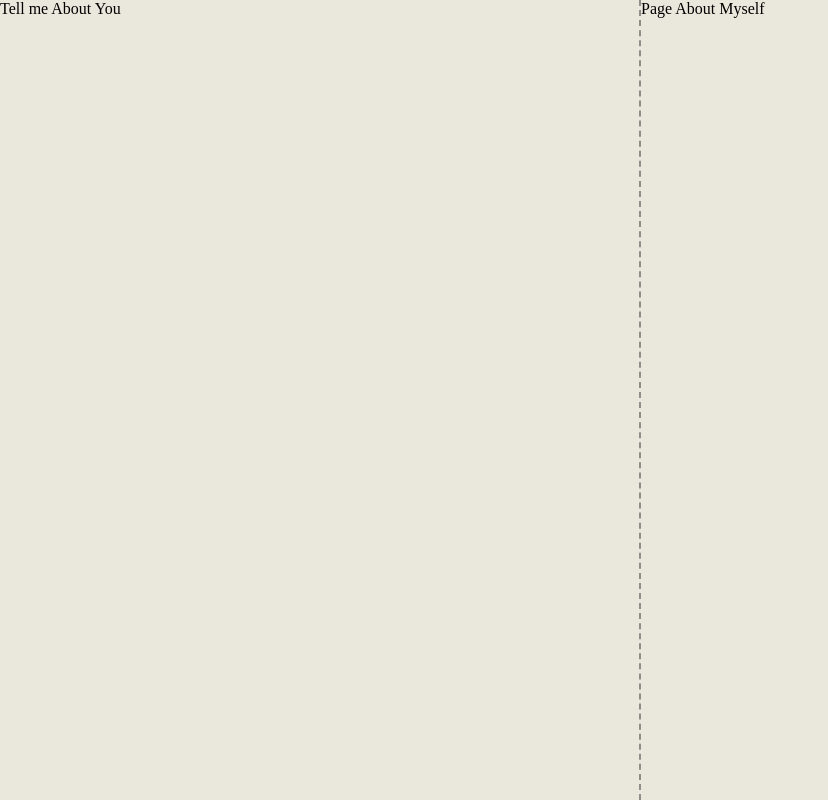
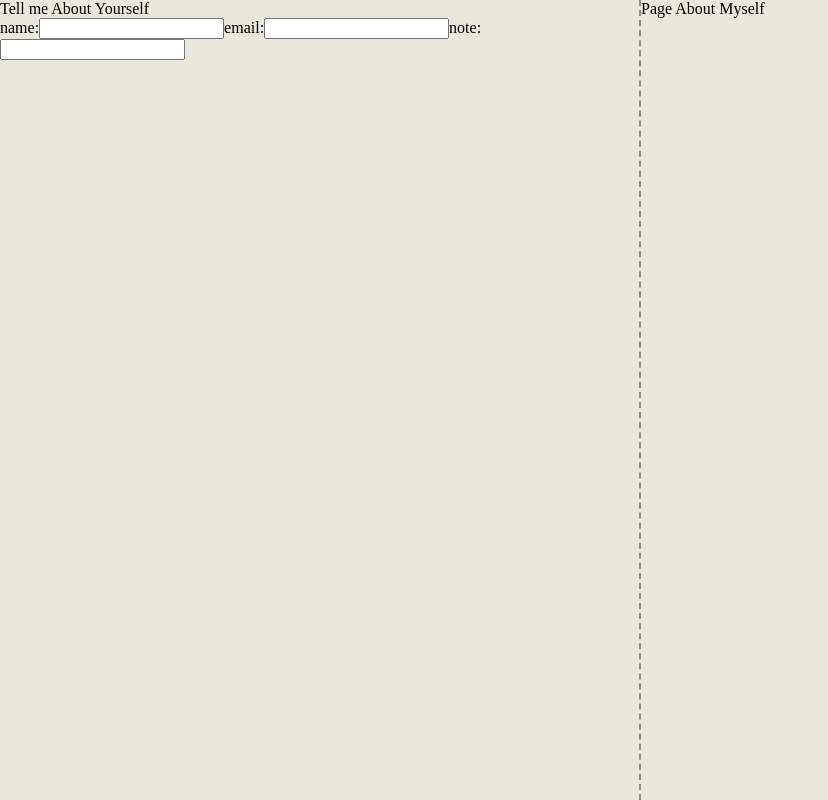
Before and after one commit to pmaier983/FillUpOnPhillip, a React (Create React App) app: page / in a window 1280 px wide. Shown: the whole page, without its empty margins (0-828 px from the left). Built offline with nearby package versions, Linux system fonts and the light colour scheme.

Commit message:
restructure src

```diff
--- a/src/App.js
+++ b/src/App.js
@@ -1,7 +1,7 @@
 import React from "react"
 import styled from "styled-components"
 
-import LandingPage from "./components/LandingPage"
+import LandingPage from "./components/pages/LandingPage"
 
 const LandingPageContainer = styled.div`
   position: absolute;
--- a/src/components/VisitorInfoContainer.js
+++ b/src/components/containers/VisitorInfoContainer.js
@@ -4,7 +4,13 @@ const VisitorInfoContainer = () => {
   console.log("just some filler text")
   return (
     <React.Fragment>
-      <div>Tell me About You</div>
+      <div>Tell me About Yourself</div>
+      name:
+      <input />
+      email:
+      <input />
+      note:
+      <input />
     </React.Fragment>
   )
 }
--- a/src/components/LandingPage.js
+++ b/src/components/pages/LandingPage.js
@@ -1,10 +1,10 @@
 import React from "react"
 import styled from "styled-components"
 
-import VisitorInfoContainer from "./VisitorInfoContainer"
-import PersonalInfoContainer from "./PersonalInfoContainer"
+import VisitorInfoContainer from "../containers/VisitorInfoContainer"
+import PersonalInfoContainer from "../containers/PersonalInfoContainer"
 
-import { colors } from "./utils/theme"
+import { colors } from "../utils/theme"
 
 const PageContainer = styled.div`
   display: flex;
```
Also changed, not shown: src/components/containers/PersonalInfoContainer.js (renamed from src/components/PersonalInfoContainer.js).
